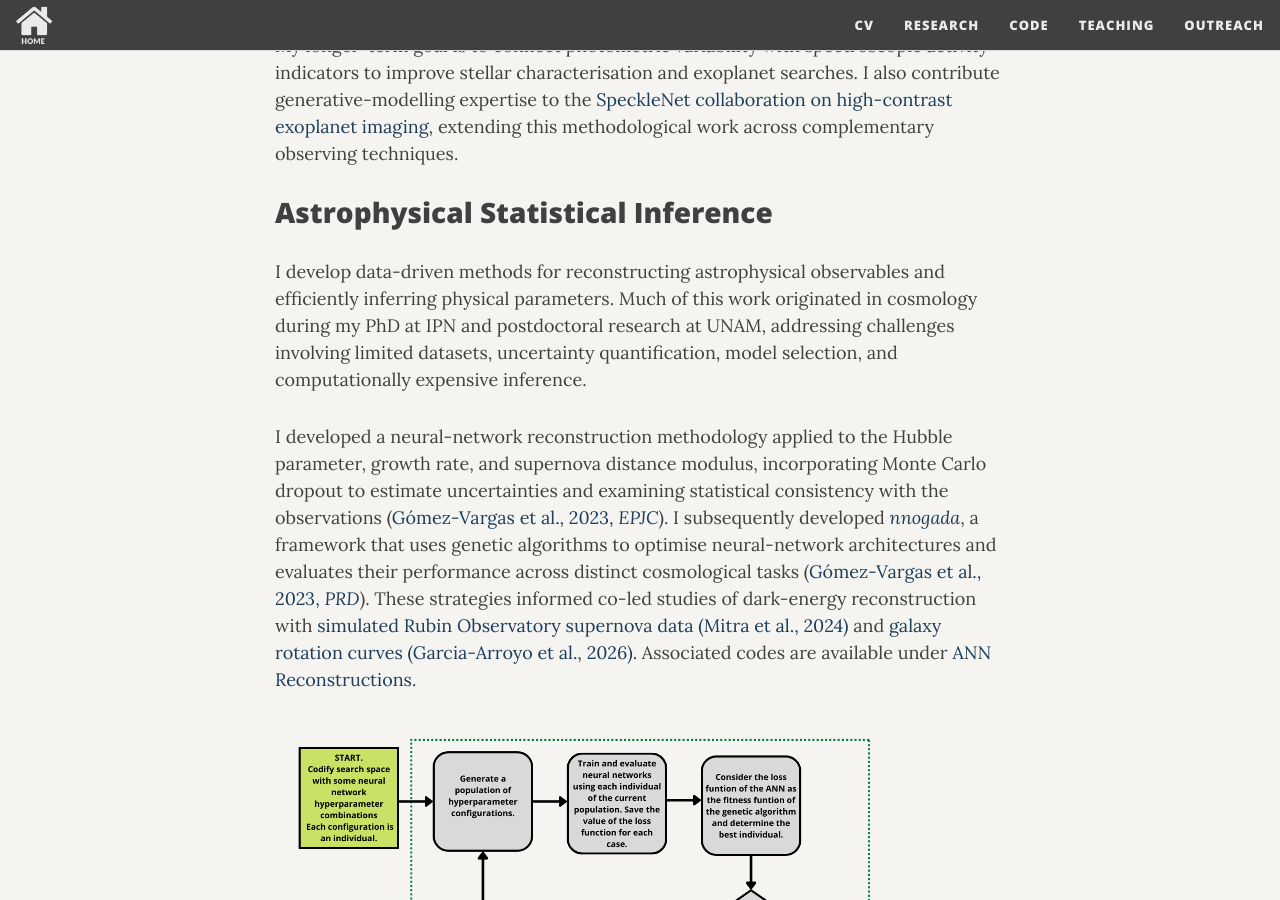
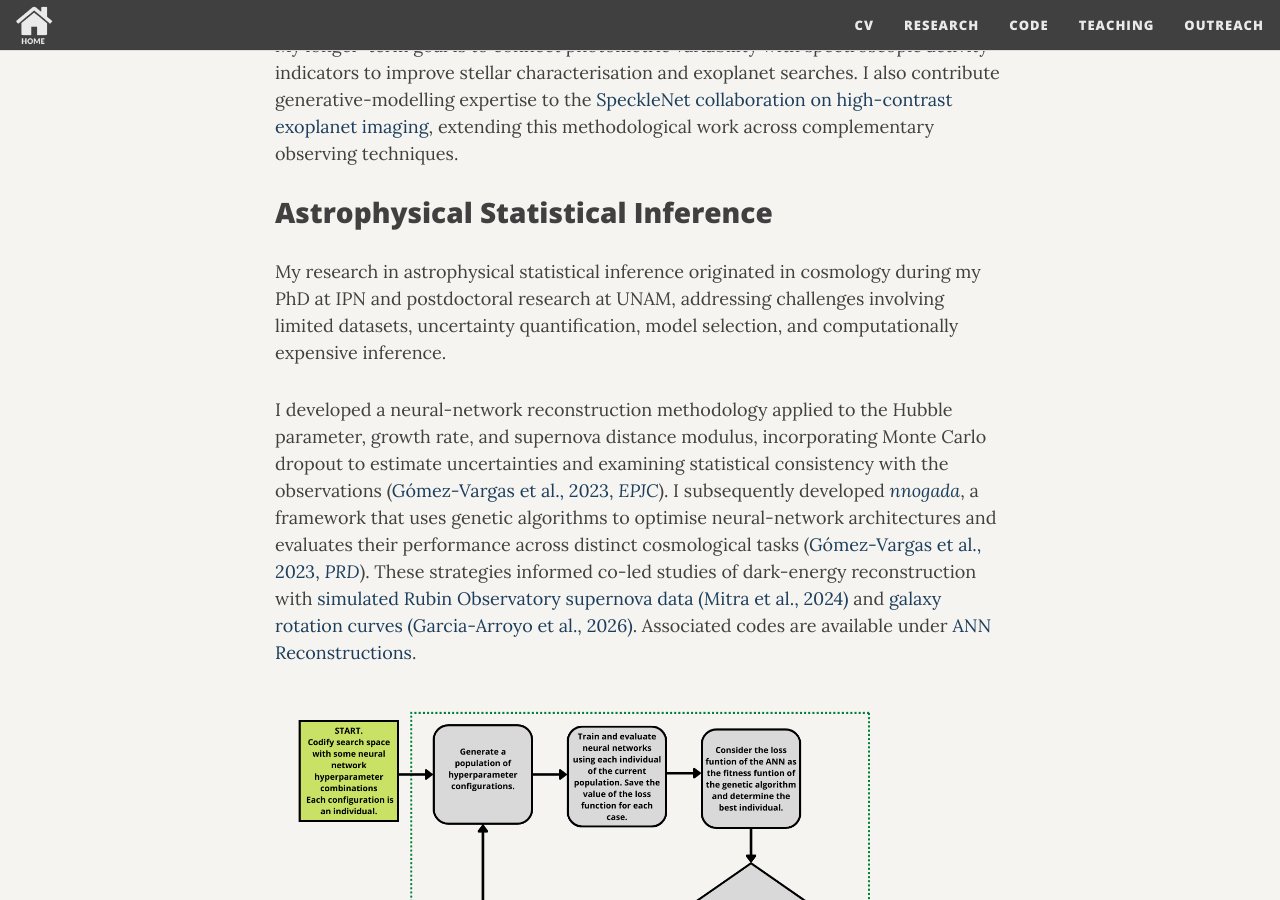
Before and after one commit to igomezv/igomezv.github.io, a Jekyll site: the page built from research.md, in a window 1280 px wide and 900 px high, scrolled down 2096 px. Built offline with Jekyll 4.4.1, drawn with Linux system fonts in a browser that asks for light colours; nearby versions of some CDN libraries; comment, search, counter and statistics services are not loaded.

Commit message:
Update research.md

```diff
--- a/research.md
+++ b/research.md
@@ -25,7 +25,7 @@ My longer-term goal is to connect photometric variability with spectroscopic act
 
 ## Astrophysical Statistical Inference
 
-I develop data-driven methods for reconstructing astrophysical observables and efficiently inferring physical parameters. Much of this work originated in cosmology during my PhD at IPN and postdoctoral research at UNAM, addressing challenges involving limited datasets, uncertainty quantification, model selection, and computationally expensive inference.
+My research in astrophysical statistical inference originated in cosmology during my PhD at IPN and postdoctoral research at UNAM, addressing challenges involving limited datasets, uncertainty quantification, model selection, and computationally expensive inference.
 
 I developed a neural-network reconstruction methodology applied to the Hubble parameter, growth rate, and supernova distance modulus, incorporating Monte Carlo dropout to estimate uncertainties and examining statistical consistency with the observations ([Gómez-Vargas et al., 2023, *EPJC*](https://doi.org/10.1140/epjc/s10052-023-11435-9)). I subsequently developed [*nnogada*](/code/#nnogada), a framework that uses genetic algorithms to optimise neural-network architectures and evaluates their performance across distinct cosmological tasks ([Gómez-Vargas et al., 2023, *PRD*](https://doi.org/10.1103/PhysRevD.107.043509)). These strategies informed co-led studies of dark-energy reconstruction with [simulated Rubin Observatory supernova data (Mitra et al., 2024)](https://www.sciencedirect.com/science/article/pii/S2212686424002887) and [galaxy rotation curves (Garcia-Arroyo et al., 2026)](https://www.sciencedirect.com/science/article/pii/S2212686426000294). Associated codes are available under [ANN Reconstructions](/code/#ann-reconstructions).
 
```
